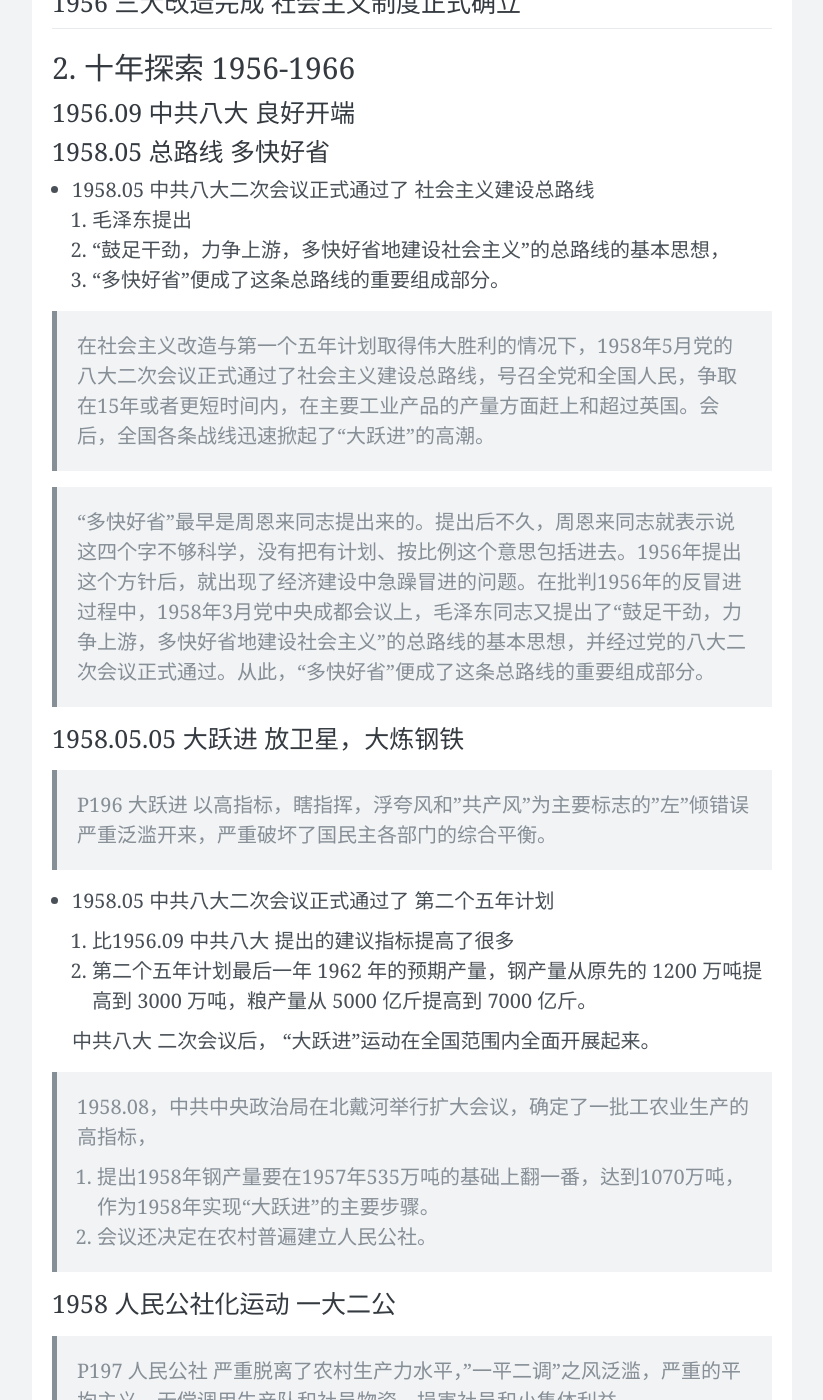
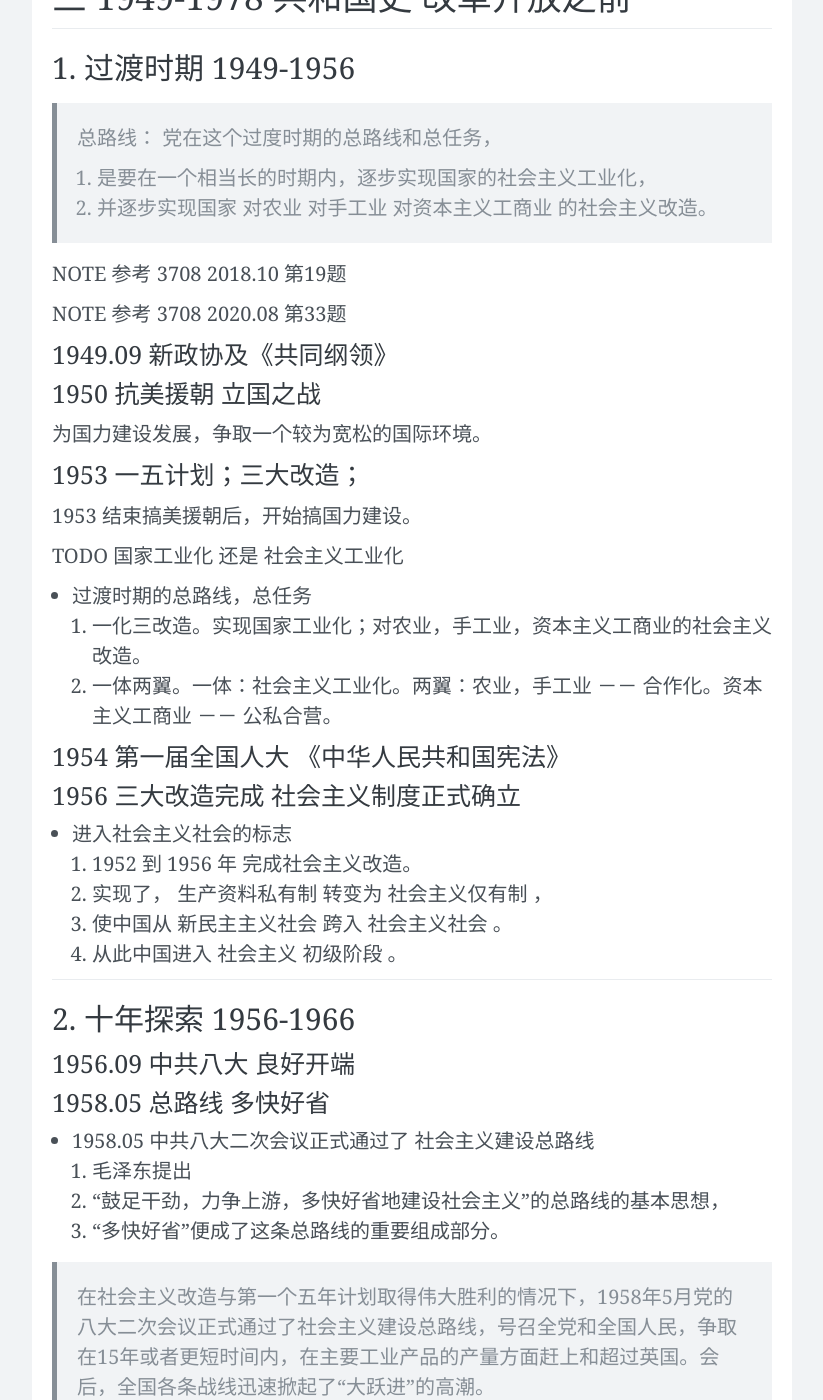
Before and after one commit to wangtiga/wangtiga.github.io, a Jekyll site: the page built from _posts/2020-11-15-3708_summary.md, in a window 1280 px wide and 1400 px high, scrolled down 15063 px. Shown: the whole window, without its empty margins (228-1051 px from the left). Built offline with Jekyll 4.4.1, drawn with Linux system fonts in a browser that asks for light colours; nearby versions of some CDN libraries; comment, search, counter and statistics services are not loaded; some of the changed text lies outside the part shown.

Commit message:
updated from r1

```diff
--- a/_posts/2020-11-15-3708_summary.md
+++ b/_posts/2020-11-15-3708_summary.md
@@ -11,6 +11,8 @@ tags:   exam
 
 
 > B站 up主 阳山人 《中国近代史线索梳理》 BV147411w7Mx
+
+<iframe class="video" src="//player.bilibili.com/player.html?bvid=BV147411w7Mx&page=1&high_quality=1&danmaku=0" allowfullscreen> </iframe>
 
 > 电子书 《重说中国近代史》
 
@@ -386,6 +388,7 @@ TODO 第一次鸦片战争时期开设的几个通商口岸只有香港起到真
 
 # 三 1949-1978 共和国史  改革开放之前
 
+
 ## 1. 过渡时期 1949-1956
 
 > 总路线：
@@ -393,11 +396,36 @@ TODO 第一次鸦片战争时期开设的几个通商口岸只有香港起到真
 > 1. 是要在一个相当长的时期内，逐步实现国家的社会主义工业化，
 > 2. 并逐步实现国家 对农业 对手工业 对资本主义工商业 的社会主义改造。
 
+NOTE 参考 3708 2018.10 第19题
+
+NOTE 参考 3708 2020.08 第33题
+
+
 ### 1949.09     新政协及《共同纲领》
 ### 1950        抗美援朝                        立国之战
+
+为国力建设发展，争取一个较为宽松的国际环境。
+
+
 ### 1953        一五计划；三大改造；
+
+1953 结束搞美援朝后，开始搞国力建设。
+
+TODO  国家工业化 还是 社会主义工业化
+
+- 过渡时期的总路线，总任务
+  1. 一化三改造。实现国家工业化；对农业，手工业，资本主义工商业的社会主义改造。
+  2. 一体两翼。一体：社会主义工业化。两翼：农业，手工业 －－ 合作化。资本主义工商业 －－ 公私合营。
+
+
 ### 1954        第一届全国人大                  《中华人民共和国宪法》
 ### 1956        三大改造完成                    社会主义制度正式确立
+
+- 进入社会主义社会的标志
+  1. 1952 到 1956 年 完成社会主义改造。
+  2. 实现了， 生产资料私有制 转变为 社会主义仅有制 ，
+  3. 使中国从 新民主主义社会 跨入 社会主义社会 。
+  4. 从此中国进入 社会主义 初级阶段 。
 
 ## 2. 十年探索 1956-1966
 
@@ -485,8 +513,16 @@ TODO 第一次鸦片战争时期开设的几个通商口岸只有香港起到真
 
 ### 1978.05     真理标准问题的讨论
 ### 1978.12     十一届三中全会                    伟大历史转折
-### 1979        农村经济体制改革                  家庭联产承包责任制
-### 1979        深圳，珠海，汕头，厦门经济特征区
+### 1979        农村经济体制改革                  家庭联产承包责任制；开放，深圳，珠海，汕头，厦门经济特区
+
+- 改革，农村经济体制改革
+
+  小岗村
+
+- 开放，经济特区
+
+  深圳，珠海，汕头，厦门
+
 ### 1984        城市经济体制改革，14个沿海开放城市
 ### 1985        沿海经济开放区
 ### 1990        开发开放上海浦东
```
Also changed, not shown: _posts/2020-07-14-3708_2019_04.md (+9 -2 lines).
